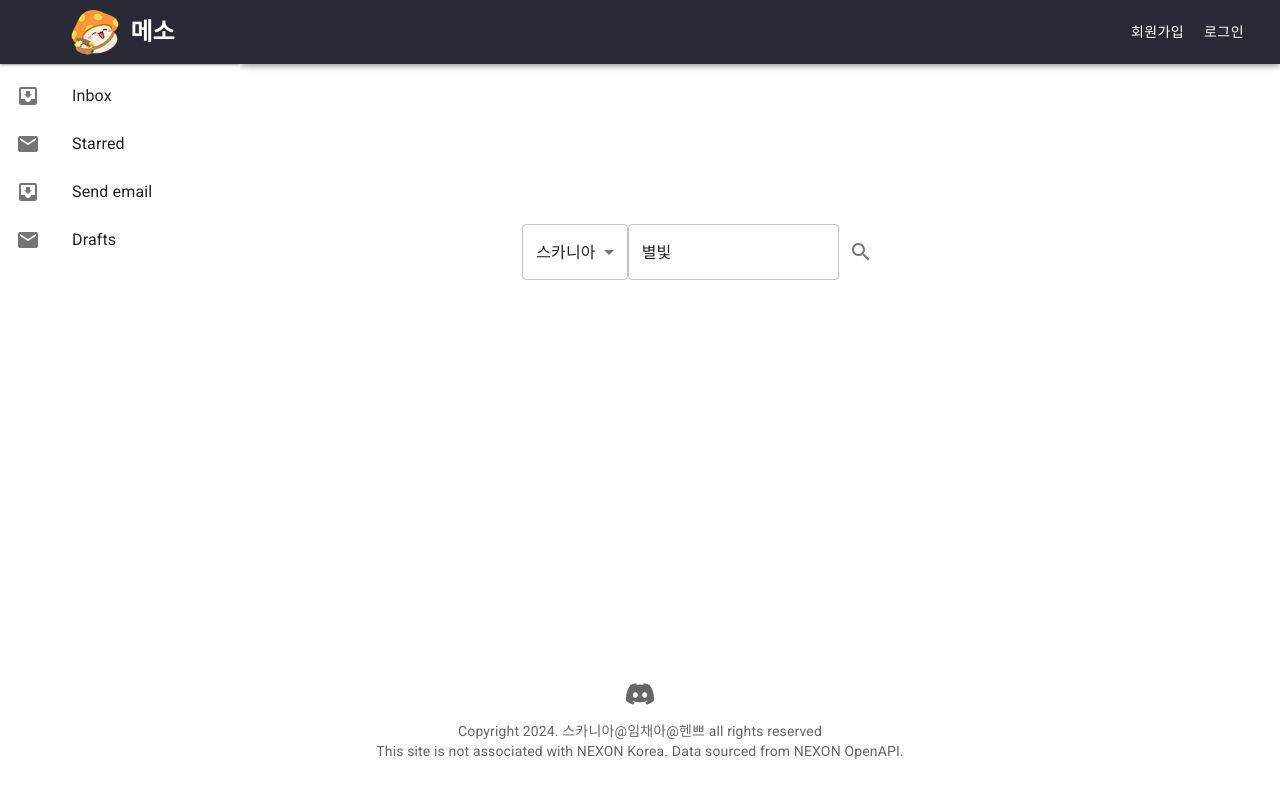
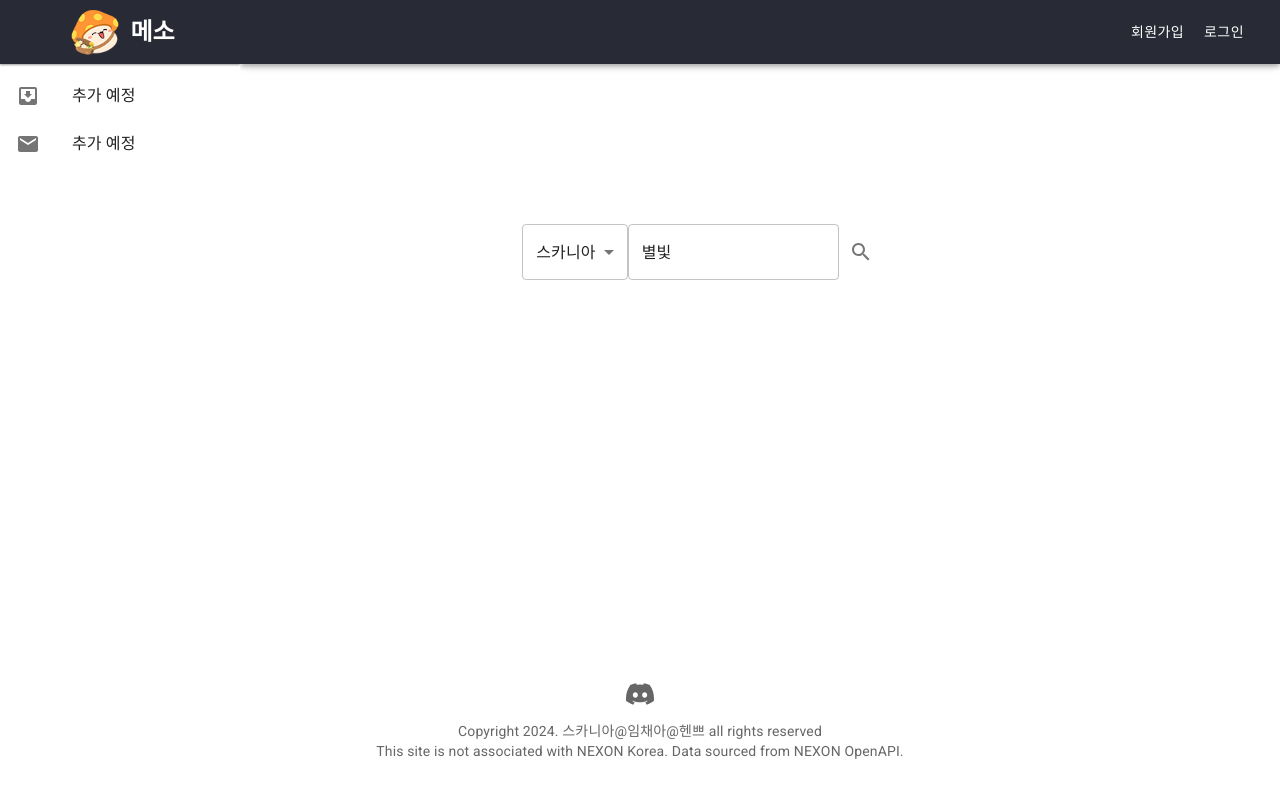
Before and after one commit to henniyoon/guild-manager, a React (Create React App) app in the folder client/: page / in a window 1280 px wide. Built offline with nearby package versions, Linux system fonts and the light colour scheme.

Commit message:
사이드바 내용

```diff
--- a/client/src/components/Sidebar.tsx
+++ b/client/src/components/Sidebar.tsx
@@ -57,7 +57,7 @@ const Sidebar: React.FC<SidebarProps> = ({ mainItems, secondaryItems }) => {
             </Toolbar>
             {/* <Divider /> */}
             <List>
-                {['Inbox', 'Starred', 'Send email', 'Drafts'].map((text, index) => (
+                {['추가 예정', '추가 예정'].map((text, index) => (
                     <ListItem key={text} disablePadding>
                         <ListItemButton>
                             <ListItemIcon>
```
